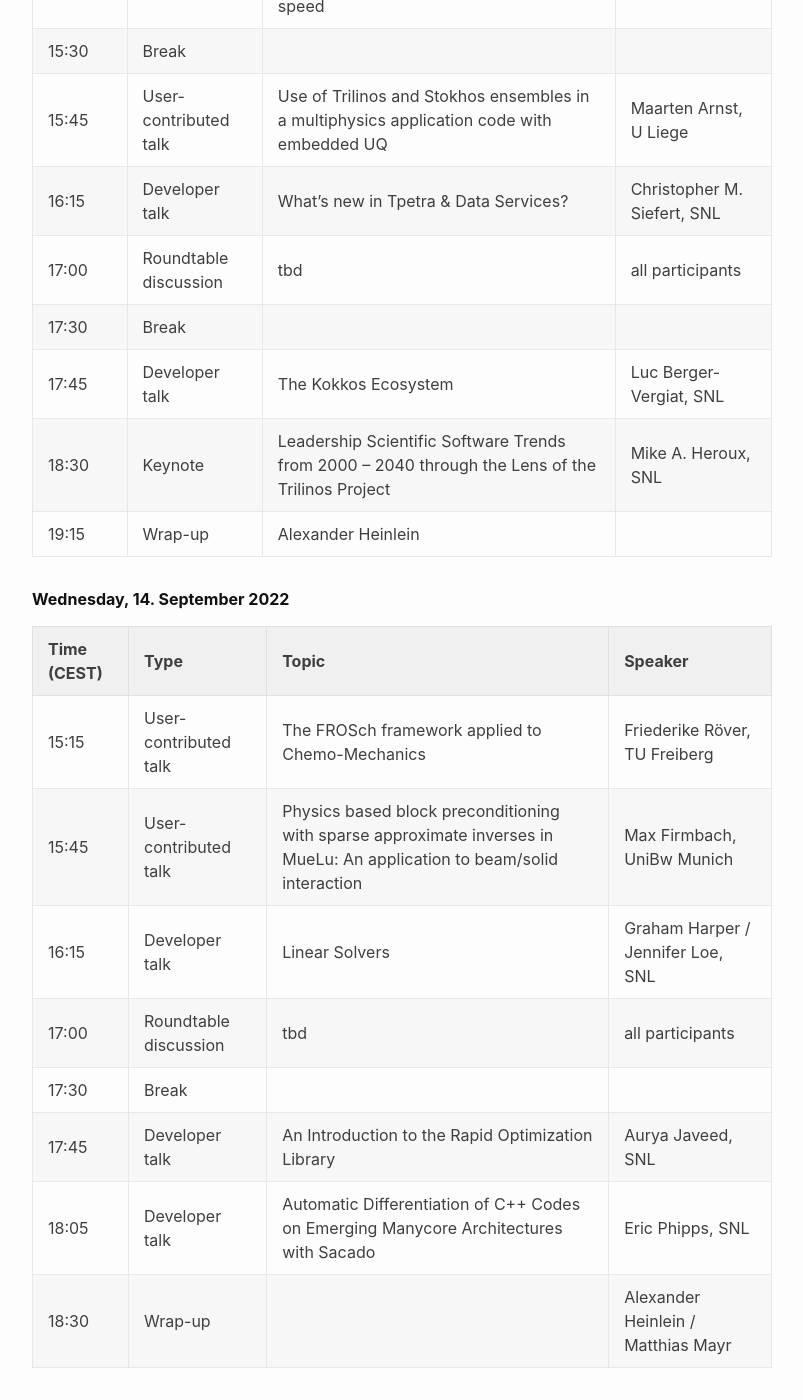
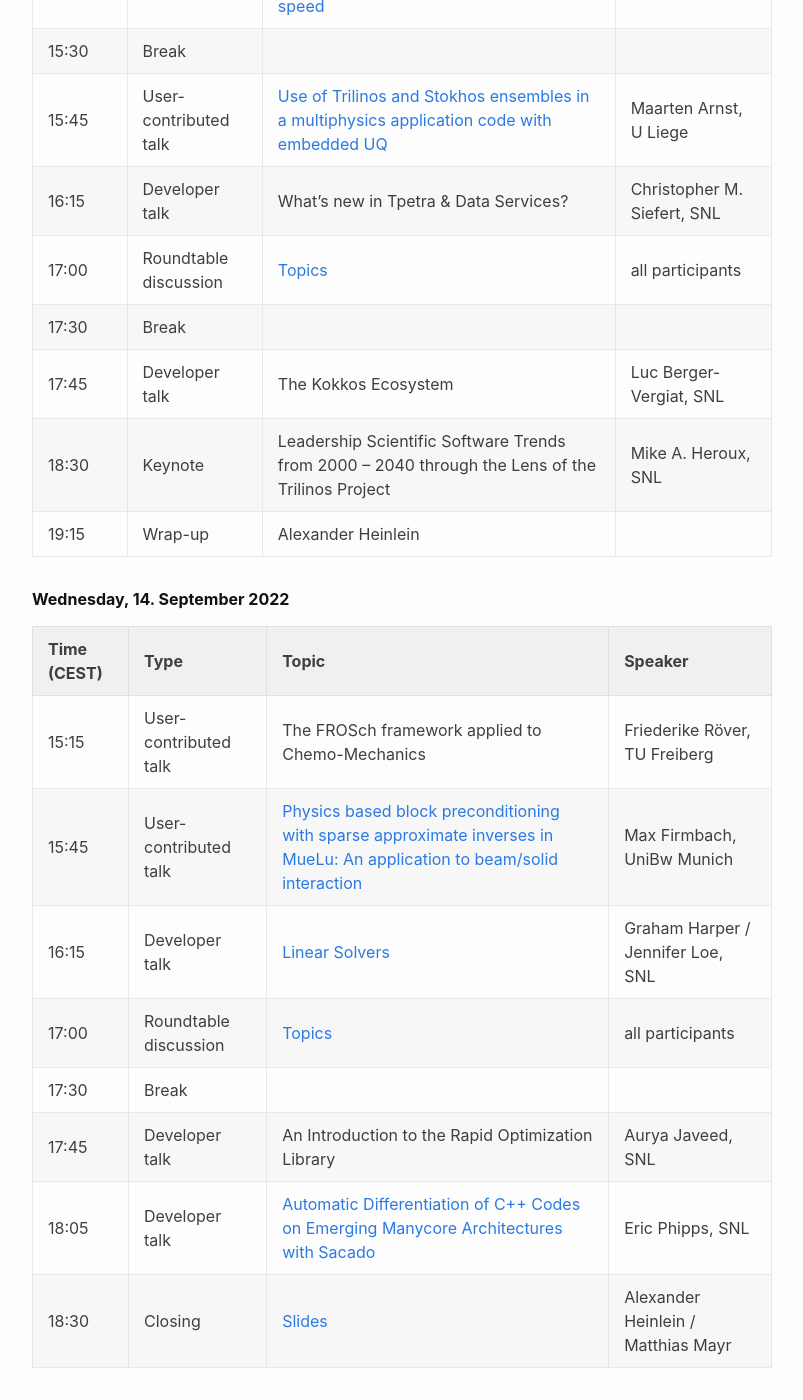
Before and after one commit to EuroTUG/eurotug.github.io, a Jekyll site: the page built from index.md, in a window 1280 px wide and 1400 px high, scrolled down 2683 px. Shown: the whole window, without its empty margins (238-1041 px from the left). Built offline with Jekyll 4.4.1, drawn with Linux system fonts in a browser that asks for light colours.

Commit message:
Add a bunch of slides

```diff
--- a/index.md
+++ b/index.md
@@ -70,14 +70,14 @@ Here's the tentative schedule:
 
 | Time (CEST) | Topic | Speaker |
 | ----------- | ----------- | ----------- |
-| 14:00 | Introduction to Trilinos | Alexander Heinlein / Matthias Mayr |
-| 14:30 | How to install Trilinos? | Matthias Mayr, UniBw M |
+| 14:00 | [Introduction to Trilinos]({{ site.url }}/assets/2022_eurotug_slides/eurotug_tutorial_opening.pdf) | Alexander Heinlein / Matthias Mayr |
+| 14:30 | [How to install Trilinos?]({{ site.url }}/assets/2022_eurotug_slides/eurotug_tutorial_part_1.pdf) | Matthias Mayr, UniBw M |
 | 15:00 | Hands-on: configure, build and install Trilinos | all participants |
 | 16:00 | Break | |
-| 16:15 | Using Trilinos in application codes - Part I | Alexander Heinlein, TU Delft |
+| 16:15 | [Using Trilinos in application codes - Part I]({{ site.url }}/assets/2022_eurotug_slides/eurotug_tutorial_part_2.pdf) | Alexander Heinlein, TU Delft |
 | 16:45 | Hands-on: minimal example to include and use Trilinos - Part I | all participants |
 | 17:45 | Break | |
-| 18:00 | Using Trilinos in application codes - Part II | Graham Harper, SNL |
+| 18:00 | [Using Trilinos in application codes - Part II]({{ site.url }}/assets/2022_eurotug_slides/eurotug_tutorial_part_3.pdf) | Graham Harper, SNL |
 | 18:30 | Hands-on: minimal example to include and use Trilinos - Part II | all participants |
 | 19:15 | Wrap-up | Matthias Mayr |
 
@@ -85,13 +85,13 @@ Here's the tentative schedule:
 
 | Time (CEST) | Type | Topic | Speaker |
 | ----------- | ----------- | ----------- | ----------- |
-| 14:15 | Welcome & Opening | | Alexander Heinlein / Matthias Mayr |
+| 14:15 | | [Welcome & Opening]({{ site.url }}/assets/2022_eurotug_slides/eurotug_opening.pdf) | Alexander Heinlein / Matthias Mayr |
 | 14:30 | User-contributed talk | Application of Trilinos to nonlinear finite element simulations of deep tunnel advance | Peter Gamnitzer, U Innsbruck |
-| 15:00 | User-contributed talk | On substitution of commercial FE codes with an in-house solution for real-world problems: A short review on the competition between ease-of-use and speed | Georg Hammerl, Hereon |
+| 15:00 | User-contributed talk | [On substitution of commercial FE codes with an in-house solution for real-world problems: A short review on the competition between ease-of-use and speed]({{ site.url }}/assets/2022_eurotug_slides/2022_hammerl_georg.pdf) | Georg Hammerl, Hereon |
 | 15:30 | Break | | |
-| 15:45 | User-contributed talk | Use of Trilinos and Stokhos ensembles in a multiphysics application code with embedded UQ | Maarten Arnst, U Liege |
+| 15:45 | User-contributed talk | [Use of Trilinos and Stokhos ensembles in a multiphysics application code with embedded UQ]({{ site.url }}/assets/2022_eurotug_slides/2022_arnst_maarten.pdf) | Maarten Arnst, U Liege |
 | 16:15 | Developer talk | What's new in Tpetra & Data Services? | Christopher M. Siefert, SNL |
-| 17:00 | Roundtable discussion | tbd | all participants |
+| 17:00 | Roundtable discussion | [Topics]({{ site.url }}/assets/2022_eurotug_slides/eurotug_discussions_part_1.pdf) | all participants |
 | 17:30 | Break | |
 | 17:45 | Developer talk | The Kokkos Ecosystem | Luc Berger-Vergiat, SNL |
 | 18:30 | Keynote | Leadership Scientific Software Trends from 2000 – 2040 through the Lens of the Trilinos Project | Mike A. Heroux, SNL |
@@ -102,13 +102,13 @@ Here's the tentative schedule:
 | Time (CEST) | Type | Topic | Speaker |
 | ----------- | ----------- | ----------- | ----------- |
 | 15:15 | User-contributed talk | The FROSch framework applied to Chemo-Mechanics | Friederike Röver, TU Freiberg |
-| 15:45 | User-contributed talk | Physics based block preconditioning with sparse approximate inverses in MueLu: An application to beam/solid interaction | Max Firmbach, UniBw Munich |
-| 16:15 | Developer talk | Linear Solvers | Graham Harper / Jennifer Loe, SNL |
-| 17:00 | Roundtable discussion | tbd | all participants |
+| 15:45 | User-contributed talk | [Physics based block preconditioning with sparse approximate inverses in MueLu: An application to beam/solid interaction]({{ site.url }}/assets/2022_eurotug_slides/2022_firmbach_max.pdf) | Max Firmbach, UniBw Munich |
+| 16:15 | Developer talk | [Linear Solvers]({{ site.url }}/assets/2022_eurotug_slides/2022_loe_jennifer_harper_graham.pdf) | Graham Harper / Jennifer Loe, SNL |
+| 17:00 | Roundtable discussion | [Topics]({{ site.url }}/assets/2022_eurotug_slides/eurotug_discussions_part_2.pdf) | all participants |
 | 17:30 | Break | | |
 | 17:45 | Developer talk | An Introduction to the Rapid Optimization Library | Aurya Javeed, SNL |
-| 18:05 | Developer talk | Automatic Differentiation of C++ Codes on Emerging Manycore Architectures with Sacado | Eric Phipps, SNL |
-| 18:30 | Wrap-up | | Alexander Heinlein / Matthias Mayr |
+| 18:05 | Developer talk | [Automatic Differentiation of C++ Codes on Emerging Manycore Architectures with Sacado]({{ site.url }}/assets/2022_eurotug_slides/2022_phipps_eric.pdf) | Eric Phipps, SNL |
+| 18:30 | Closing | [Slides]({{ site.url }}/assets/2022_eurotug_slides/eurotug_closing.pdf)| Alexander Heinlein / Matthias Mayr |
 
 ## Organizing committee
 
```
Also changed, not shown: 12 other files.
